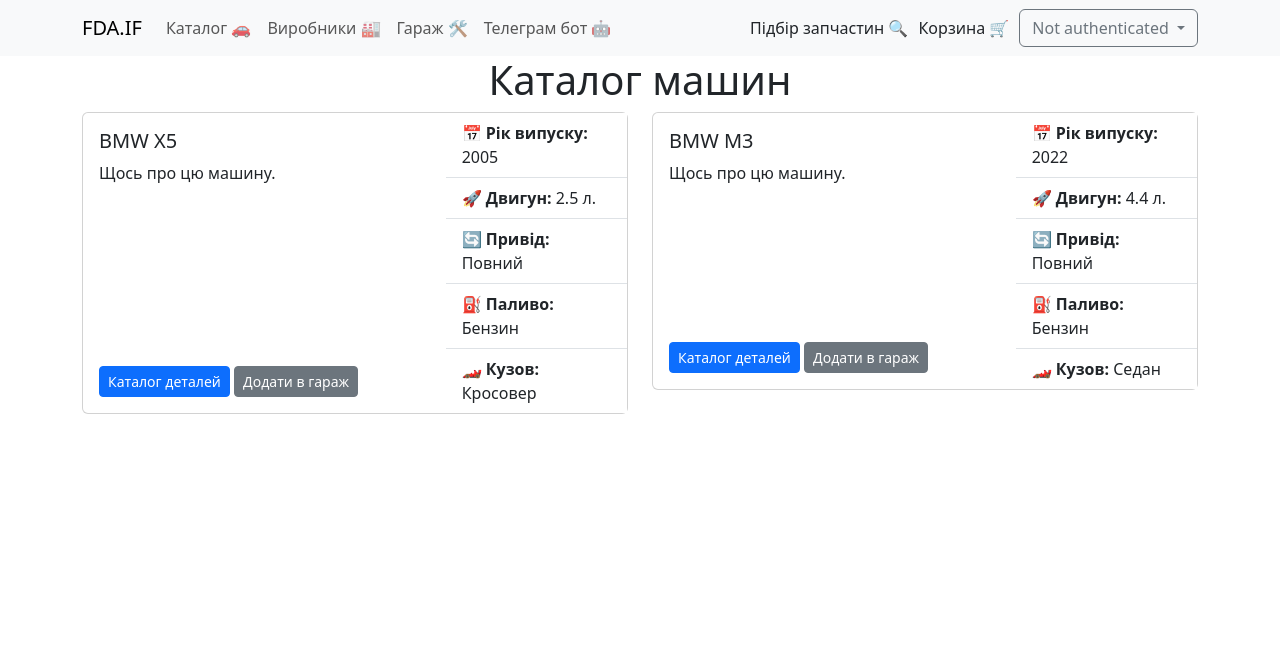
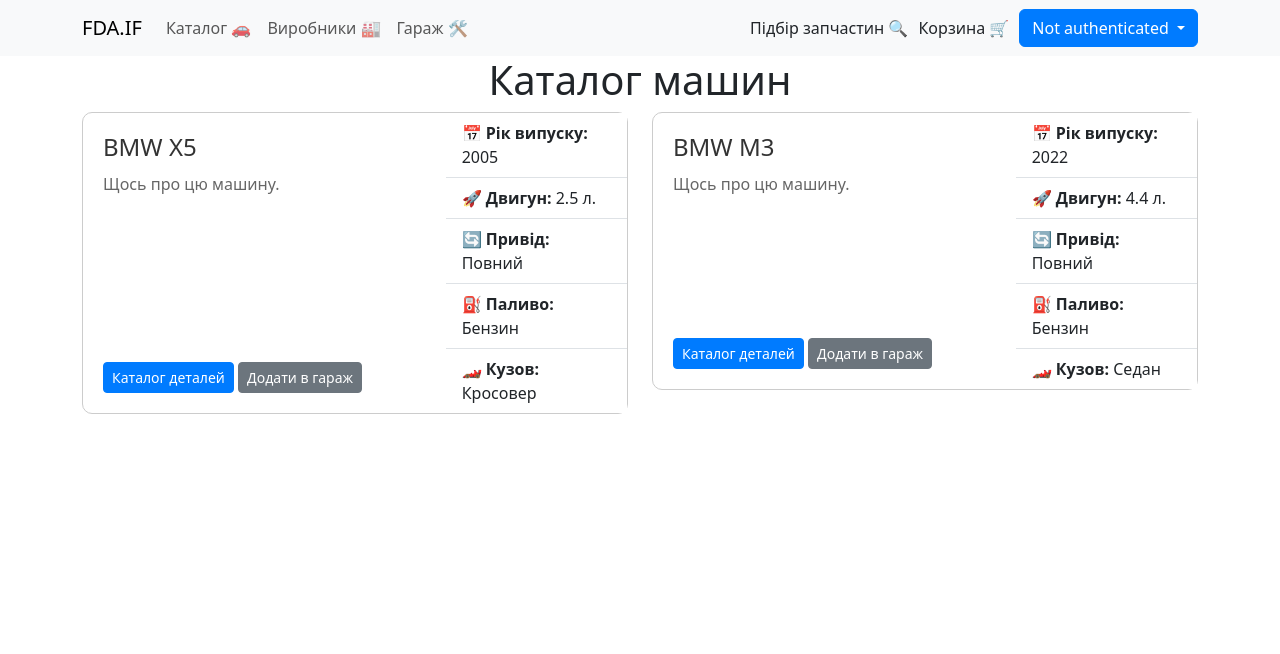
Before and after one commit to MuzykaAndrii/car-parts, a Django app: a page that uses site/core/templates/layout/_navbar.html in a window 1280 px wide. Shown: the top 654 px of the page. Run offline with Django 4.2, Linux system fonts and the light colour scheme; data comes from the database, SQL or seed files in the repository; parts of the project's set-up code (start-up, migrations or seed data) failed here and were passed over; some libraries are stand-ins or nearby versions.

Commit message:
site refactor: updated styles

```diff
--- a/site/core/templates/layout/_navbar.html
+++ b/site/core/templates/layout/_navbar.html
@@ -15,9 +15,9 @@
         <li class="nav-item">
           <a class="nav-link" href="{% url 'garage:garage' %}">Гараж 🛠️</a>
         </li>
-        <li class="nav-item">
+        <!-- <li class="nav-item">
           <a target=”_blank” class="nav-link" href="https://t.me/FDA_bot">Телеграм бот 🤖</a>
-        </li>
+        </li> -->
       </ul>
       <div style="margin-right: 10px" class="nav-item">
         <a href="{% url 'selection:list' %}" class="nav-link">Підбір запчастин 🔍</a>
@@ -25,7 +25,7 @@
       <div style="margin-right: 10px" class="nav-item">
         <a href="{% url 'store:cart' %}" class="nav-link">Корзина 🛒</a>
       </div>
-      <div class="nav-item dropdown btn btn-outline-secondary ml-3">
+      <div class="nav-item dropdown btn btn-primary ml-3">
         <a class="nav-link dropdown-toggle" href="#" role="button" data-bs-toggle="dropdown" aria-expanded="false">
           {% if request.user.is_authenticated %}
           {{ request.user.username }}
@@ -45,8 +45,8 @@
         </ul>
       </div>
 
-      {% if request.user.is_authenticated %}
-      <div style="margin-left: 10px;" class="nav-item dropdown btn btn-outline-secondary">
+      {% if request.user.is_superuser %}
+      <div style="margin-left: 10px;" class="nav-item dropdown btn btn-info">
         <a class="nav-link dropdown-toggle" href="#" role="button" data-bs-toggle="dropdown" aria-expanded="false">
           Керування 🛠️
         </a>
--- a/site/main/templates/main/car_catalog.html
+++ b/site/main/templates/main/car_catalog.html
@@ -3,13 +3,51 @@
 
 {% block style %}
 <style>
-    .cars .card {
-        margin-bottom: 20px;
-        text-decoration: none;
+    /* Additional styles for card and card title */
+    .card {
+        border: 1px solid #ccc;
+        border-radius: 10px;
+        transition: border-color 0.3s ease-in-out;
     }
 
     .card:hover {
         border-color: blue;
+        cursor: pointer;
+    }
+
+    .card-body {
+        padding: 20px;
+    }
+
+    .card-title {
+        font-size: 1.5rem;
+        color: #333;
+        margin-bottom: 10px;
+    }
+
+    .card-text {
+        color: #666;
+    }
+
+    .card-actions {
+        margin-top: 20px;
+    }
+
+    .btn-primary {
+        background-color: #007bff;
+        border-color: #007bff;
+    }
+
+    .btn-secondary {
+        background-color: #6c757d;
+        border-color: #6c757d;
+    }
+
+    /* Media query for responsiveness */
+    @media (max-width: 768px) {
+        .col-md-6 {
+            flex-basis: 100%;
+        }
     }
 </style>
 {% endblock style %}
--- a/site/main/templates/main/part_detail.html
+++ b/site/main/templates/main/part_detail.html
@@ -40,7 +40,7 @@
         <div class="col-md-4">
             <div class="card">
                 <div class="card-header">
-                    Інформація пор виробника
+                    Інформація про виробника
                 </div>
                 <div class="card-body">
                     <p><strong>Name:</strong> {{ part.producer.name }}</p>
```
Also changed, not shown: site/core/templates/index.html (+8 -7 lines), site/main/templates/main/car_producers_catalog.html (+29 -2 lines).
